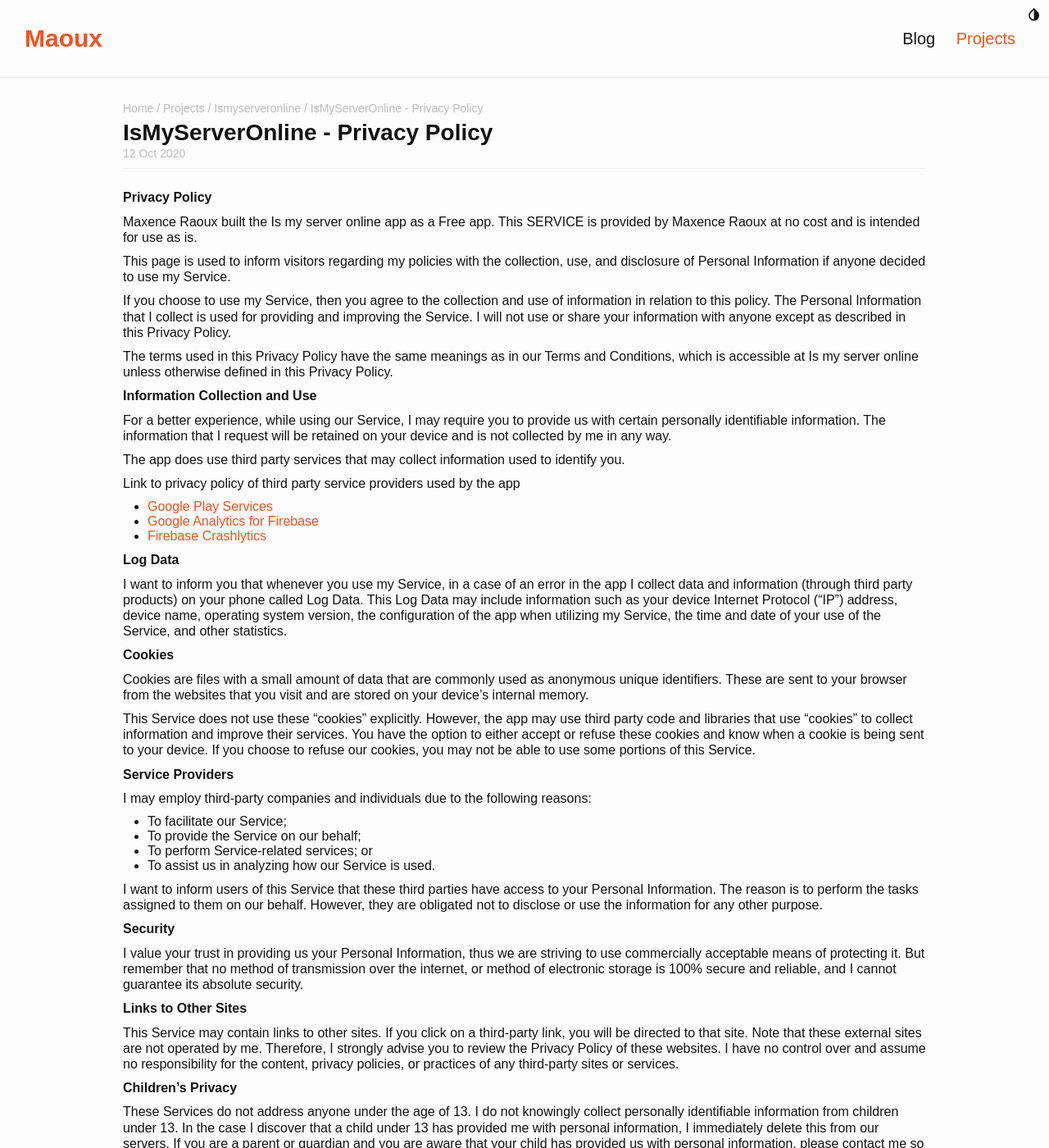
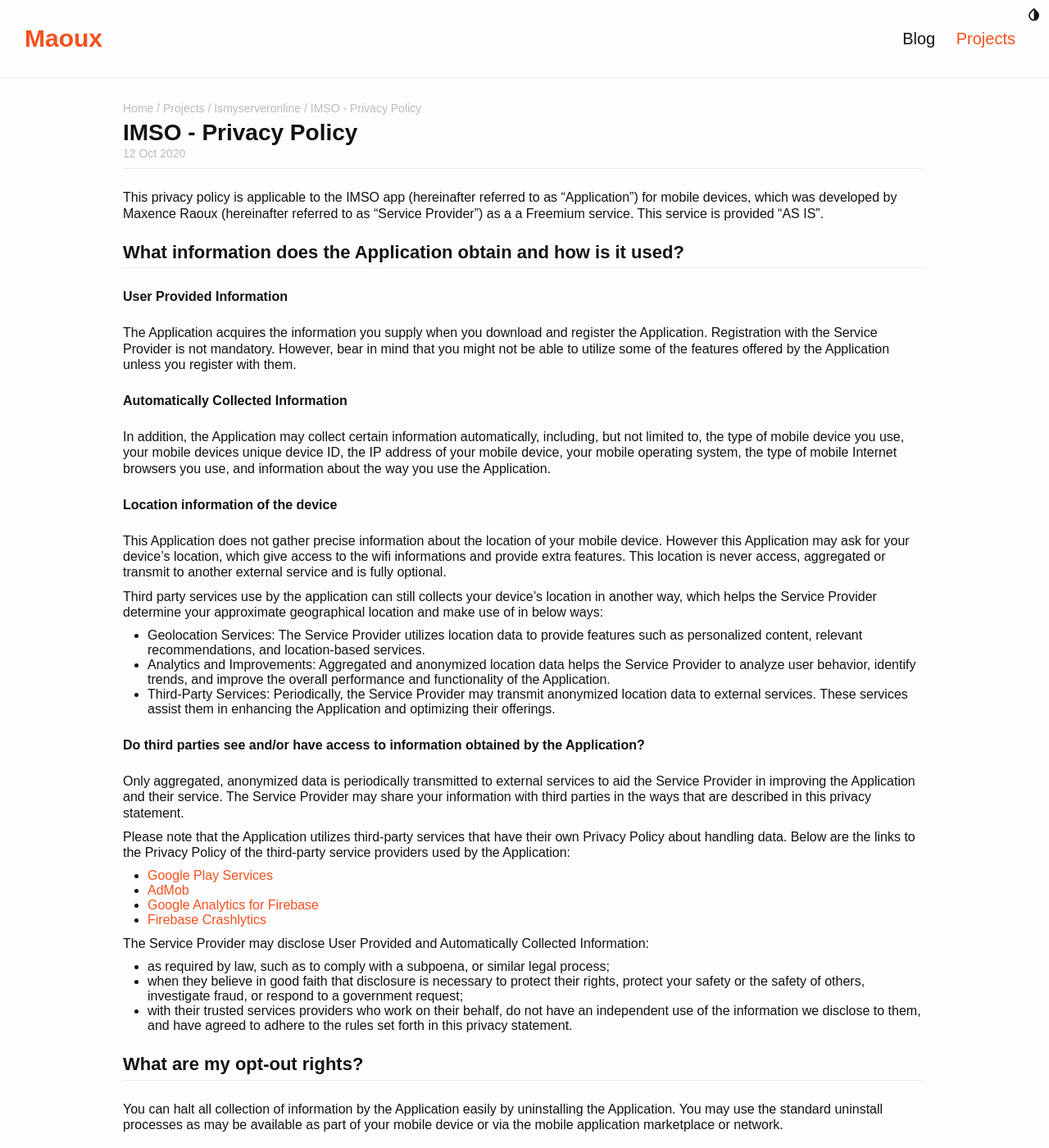
Before and after one commit to Maouxi/maouxi.github.io, a Jekyll site: the page built from collections/_projects/ismyserveronline/ismyserveronline-privacy.md, in a window 1280 px wide and 1400 px high. Shown: the whole window at 82% size. Built offline with Jekyll 4.4.1, drawn with Linux system fonts in a browser that asks for light colours; some of the changed text lies outside the part shown.

Commit message:
Update IMSO terms and condition

```diff
--- a/collections/_projects/ismyserveronline/ismyserveronline-privacy.md
+++ b/collections/_projects/ismyserveronline/ismyserveronline-privacy.md
@@ -1,71 +1,80 @@
 ---
-title: IsMyServerOnline - Privacy Policy
+title: IMSO - Privacy Policy
 date: 12/10/2020
 display: false
 ---
-**Privacy Policy**
 
-Maxence Raoux built the Is my server online app as a Free app. This SERVICE is provided by Maxence Raoux at no cost and is intended for use as is.
+This privacy policy is applicable to the IMSO app (hereinafter referred to as "Application") for mobile devices, which was developed by Maxence Raoux (hereinafter referred to as "Service Provider") as a a Freemium service. This service is provided "AS IS".
 
-This page is used to inform visitors regarding my policies with the collection, use, and disclosure of Personal Information if anyone decided to use my Service.
+## What information does the Application obtain and how is it used?
 
-If you choose to use my Service, then you agree to the collection and use of information in relation to this policy. The Personal Information that I collect is used for providing and improving the Service. I will not use or share your information with anyone except as described in this Privacy Policy.
+### User Provided Information
 
-The terms used in this Privacy Policy have the same meanings as in our Terms and Conditions, which is accessible at Is my server online unless otherwise defined in this Privacy Policy.
+The Application acquires the information you supply when you download and register the Application. Registration with the Service Provider is not mandatory. However, bear in mind that you might not be able to utilize some of the features offered by the Application unless you register with them.
 
-**Information Collection and Use**
+### Automatically Collected Information
 
-For a better experience, while using our Service, I may require you to provide us with certain personally identifiable information. The information that I request will be retained on your device and is not collected by me in any way.
+In addition, the Application may collect certain information automatically, including, but not limited to, the type of mobile device you use, your mobile devices unique device ID, the IP address of your mobile device, your mobile operating system, the type of mobile Internet browsers you use, and information about the way you use the Application.
 
-The app does use third party services that may collect information used to identify you.
+### Location information of the device
 
-Link to privacy policy of third party service providers used by the app
+This Application does not gather precise information about the location of your mobile device. However this Application may ask for your device's location, which give access to the wifi informations and provide extra features. This location is never access, aggregated or transmit to another external service and is fully optional.
+
+Third party services use by the application can still collects your device's location in another way, which helps the Service Provider determine your approximate geographical location and make use of in below ways:
+
+* Geolocation Services: The Service Provider utilizes location data to provide features such as personalized content, relevant recommendations, and location-based services.
+* Analytics and Improvements: Aggregated and anonymized location data helps the Service Provider to analyze user behavior, identify trends, and improve the overall performance and functionality of the Application.
+* Third-Party Services: Periodically, the Service Provider may transmit anonymized location data to external services. These services assist them in enhancing the Application and optimizing their offerings.
+
+### Do third parties see and/or have access to information obtained by the Application?
+
+Only aggregated, anonymized data is periodically transmitted to external services to aid the Service Provider in improving the Application and their service. The Service Provider may share your information with third parties in the ways that are described in this privacy statement.
+
+Please note that the Application utilizes third-party services that have their own Privacy Policy about handling data. Below are the links to the Privacy Policy of the third-party service providers used by the Application:
 
 * [Google Play Services](https://www.google.com/policies/privacy/)
-* [Google Analytics for Firebase](https://firebase.google.com/policies/analytics)
+* [AdMob](https://support.google.com/admob/answer/6128543?hl=en)
+* [Google Analytics for Firebase](https://firebase.google.com/support/privacy)
 * [Firebase Crashlytics](https://firebase.google.com/support/privacy/)
 
-**Log Data**
+The Service Provider may disclose User Provided and Automatically Collected Information:
 
-I want to inform you that whenever you use my Service, in a case of an error in the app I collect data and information (through third party products) on your phone called Log Data. This Log Data may include information such as your device Internet Protocol (“IP”) address, device name, operating system version, the configuration of the app when utilizing my Service, the time and date of your use of the Service, and other statistics.
+* as required by law, such as to comply with a subpoena, or similar legal process;
+* when they believe in good faith that disclosure is necessary to protect their rights, protect your safety or the safety of others, investigate fraud, or respond to a government request;
+* with their trusted services providers who work on their behalf, do not have an independent use of the information we disclose to them, and have agreed to adhere to the rules set forth in this privacy statement.
 
-**Cookies**
+## What are my opt-out rights?
 
-Cookies are files with a small amount of data that are commonly used as anonymous unique identifiers. These are sent to your browser from the websites that you visit and are stored on your device's internal memory.
+You can halt all collection of information by the Application easily by uninstalling the Application. You may use the standard uninstall processes as may be available as part of your mobile device or via the mobile application marketplace or network.
 
-This Service does not use these “cookies” explicitly. However, the app may use third party code and libraries that use “cookies” to collect information and improve their services. You have the option to either accept or refuse these cookies and know when a cookie is being sent to your device. If you choose to refuse our cookies, you may not be able to use some portions of this Service.
+## Data Retention Policy, Managing Your Information
 
-**Service Providers**
+The Service Provider will retain User Provided data for as long as you use the Application and for a reasonable time thereafter. The Service Provider will retain Automatically Collected information for up to 24 months and thereafter may store it in aggregate. If you'd like the Service Provider to delete User Provided Data that you have provided via the Application, please contact them at <ismyserveronline-app@outlook.com> and we will respond in a reasonable time. Please note that some or all of the User Provided Data may be required in order for the Application to function properly.
 
-I may employ third-party companies and individuals due to the following reasons:
+## Children
 
-* To facilitate our Service;
-* To provide the Service on our behalf;
-* To perform Service-related services; or
-* To assist us in analyzing how our Service is used.
+The Service Provider does not use the Application to knowingly solicit data from or market to children under the age of 13.
 
-I want to inform users of this Service that these third parties have access to your Personal Information. The reason is to perform the tasks assigned to them on our behalf. However, they are obligated not to disclose or use the information for any other purpose.
+The Application does not address anyone under the age of 13\. The Service Provider does not knowingly collect personally identifiable information from children under 13 years of age. In the case the Service Provider discover that a child under 13 has provided personal information, the Service Provider will immediately delete this from their servers. If you are a parent or guardian and you are aware that your child has provided us with personal information, please contact the Service Provider (<ismyserveronline-app@outlook.com>) so that they will be able to take the necessary actions.
 
-**Security**
+## Security
 
-I value your trust in providing us your Personal Information, thus we are striving to use commercially acceptable means of protecting it. But remember that no method of transmission over the internet, or method of electronic storage is 100% secure and reliable, and I cannot guarantee its absolute security.
+The Service Provider are concerned about safeguarding the confidentiality of your information. The Service Provider provide physical, electronic, and procedural safeguards to protect information we process and maintain. For example, we limit access to this information to authorized employees and contractors who need to know that information in order to operate, develop or improve their Application. Please be aware that, although we endeavor provide reasonable security for information we process and maintain, no security system can prevent all potential security breaches.
 
-**Links to Other Sites**
+## Changes
 
-This Service may contain links to other sites. If you click on a third-party link, you will be directed to that site. Note that these external sites are not operated by me. Therefore, I strongly advise you to review the Privacy Policy of these websites. I have no control over and assume no responsibility for the content, privacy policies, or practices of any third-party sites or services.
+This Privacy Policy may be updated from time to time for any reason. The Service Provider will notify you of any changes to the Privacy Policy by updating this page with the new Privacy Policy. You are advised to consult this Privacy Policy regularly for any changes, as continued use is deemed approval of all changes.
 
-**Children’s Privacy**
+This privacy policy is effective as of 2024-07-16
 
-These Services do not address anyone under the age of 13. I do not knowingly collect personally identifiable information from children under 13\. In the case I discover that a child under 13 has provided me with personal information, I immediately delete this from our servers. If you are a parent or guardian and you are aware that your child has provided us with personal information, please contact me so that I will be able to do necessary actions.
+## Your Consent
 
-**Changes to This Privacy Policy**
+By using the Application, you are giving your consent to the Service Provider processing of your information as set forth in this Privacy Policy now and as amended by us. "Processing,” means using cookies on a computer/hand held device or using or touching information in any way, including, but not limited to, collecting, storing, deleting, using, combining and disclosing information.
 
-I may update our Privacy Policy from time to time. Thus, you are advised to review this page periodically for any changes. I will notify you of any changes by posting the new Privacy Policy on this page.
+## Contact us
 
-This policy is effective as of 2020-10-12
+If you have any questions regarding privacy while using the Application, or have questions about the practices, please contact the Service Provider via email at <ismyserveronline-app@outlook.com>.
 
-**Contact Us**
+* * *
 
-If you have any questions or suggestions about my Privacy Policy, do not hesitate to contact me at ismyserveronline-app@outlook.com.
-
-This privacy policy page was created at [privacypolicytemplate.net](https://privacypolicytemplate.net) and modified/generated by [App Privacy Policy Generator](https://app-privacy-policy-generator.firebaseapp.com/)
+This privacy policy page was generated by [App Privacy Policy Generator](https://app-privacy-policy-generator.nisrulz.com/)
```
Also changed, not shown: collections/_projects/ismyserveronline/ismyserveronline-terms.md (+21 -19 lines).
